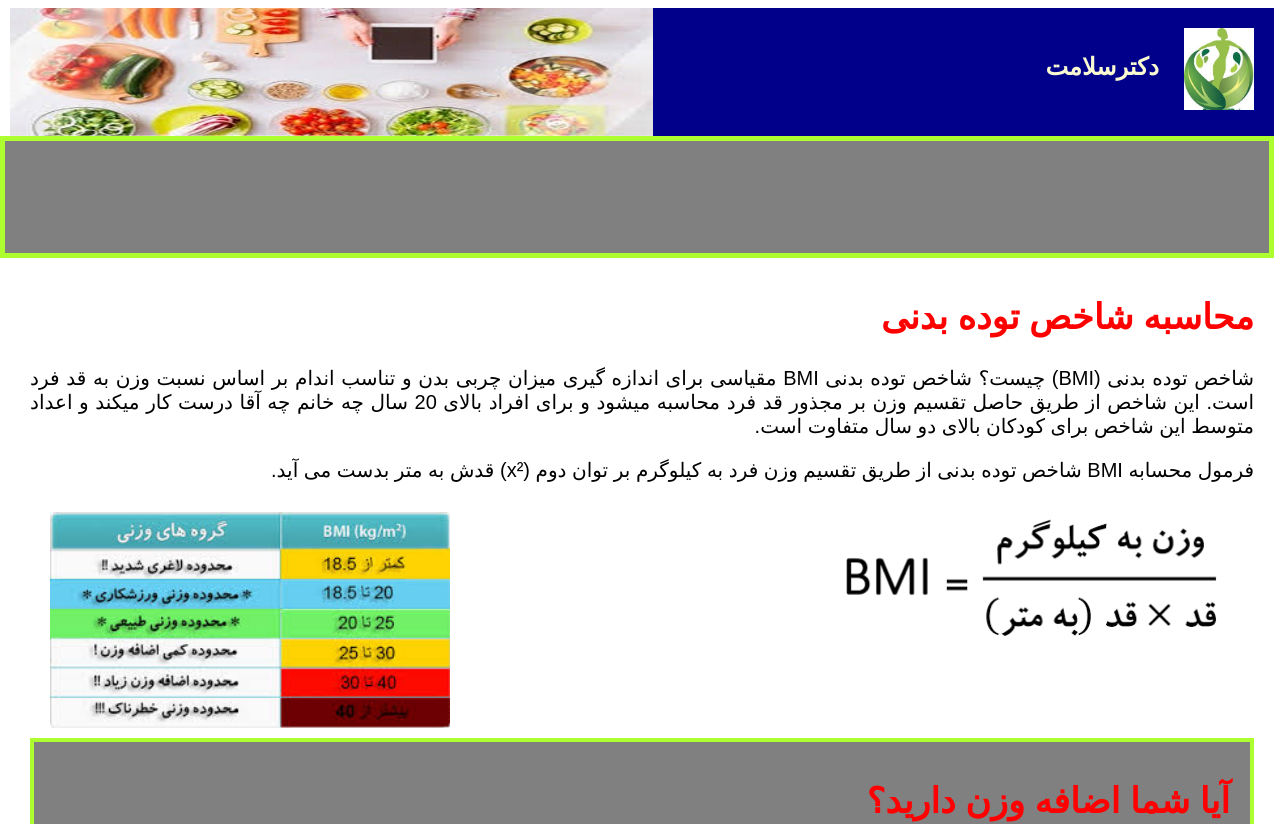
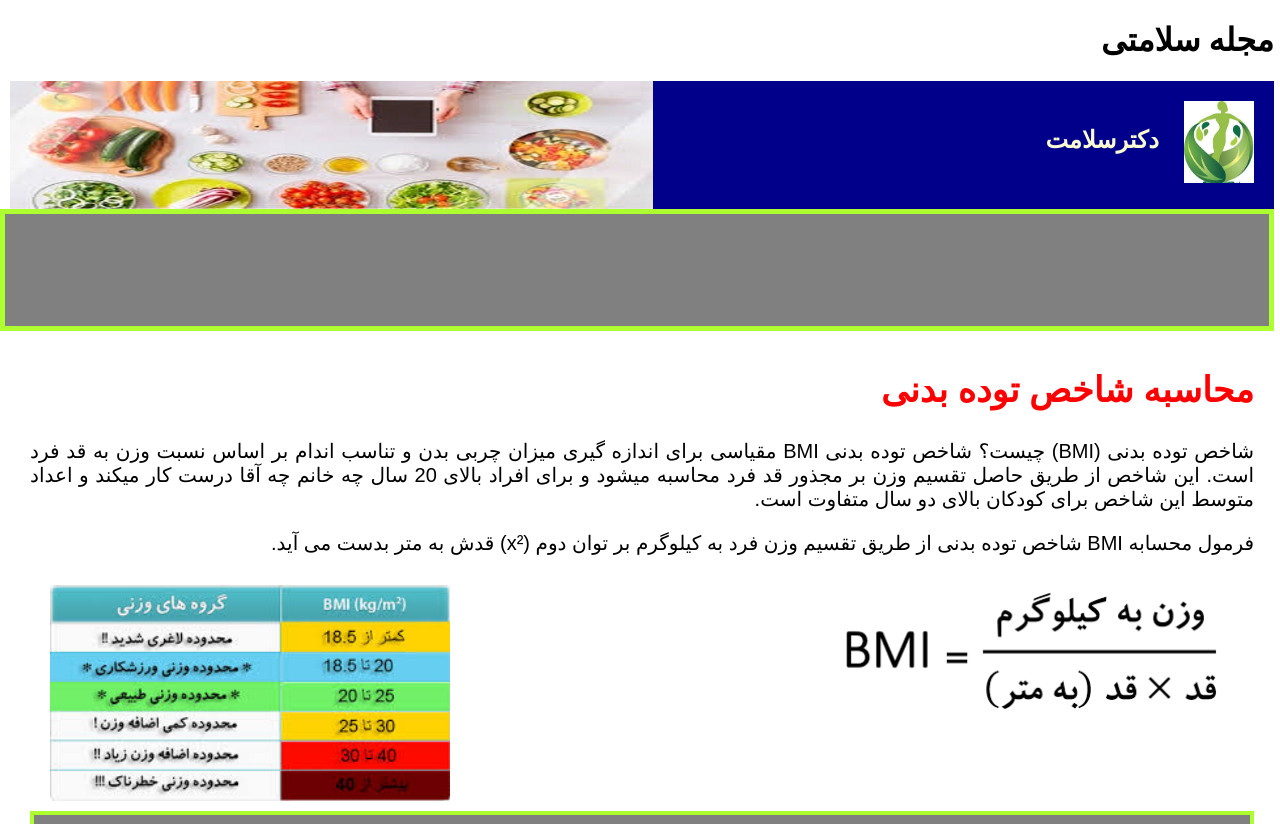
Before and after one commit to saeed1357-2784/bmi, a plain HTML site: page index.html in a window 1280 px wide. Shown: the top 824 px of the page. Drawn offline with Linux system fonts and the light colour scheme.

Commit message:
any changed

```diff
--- a/index.html
+++ b/index.html
@@ -6,11 +6,12 @@
           content="سلامتی، تناسب اندام،شاخص توده بدنی، رژیم غذایی،رژیم لاغری، دکتر کرمانی،دکتر تغذیه، لاغری،bmi،BMI">
     <meta name="description" content="ارائه دهنده خدمات رژیم غذایی ، سلامتی و تناسب اندام ">
     <meta name="viewport" content="width=width-device">
-    <title id="title">سلامتی</title>
+    <title id="title">  با سلامتی</title>
     <link rel="stylesheet" href="stylebmi.css">
 
 </head>
 <body>
+<h1>مجله سلامتی</h1>
 <div id="container">
     <div id="header">
         <div id="logo">
```
